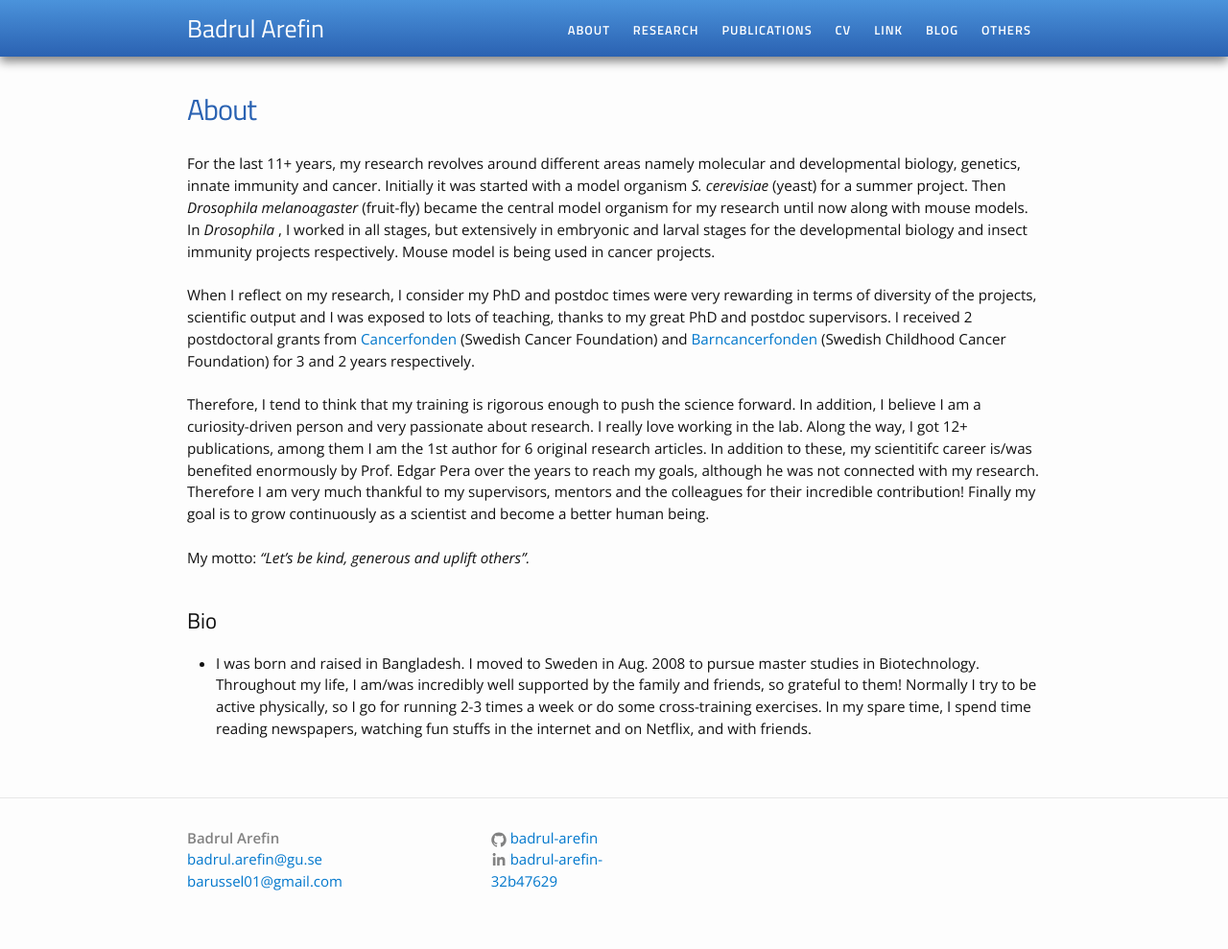
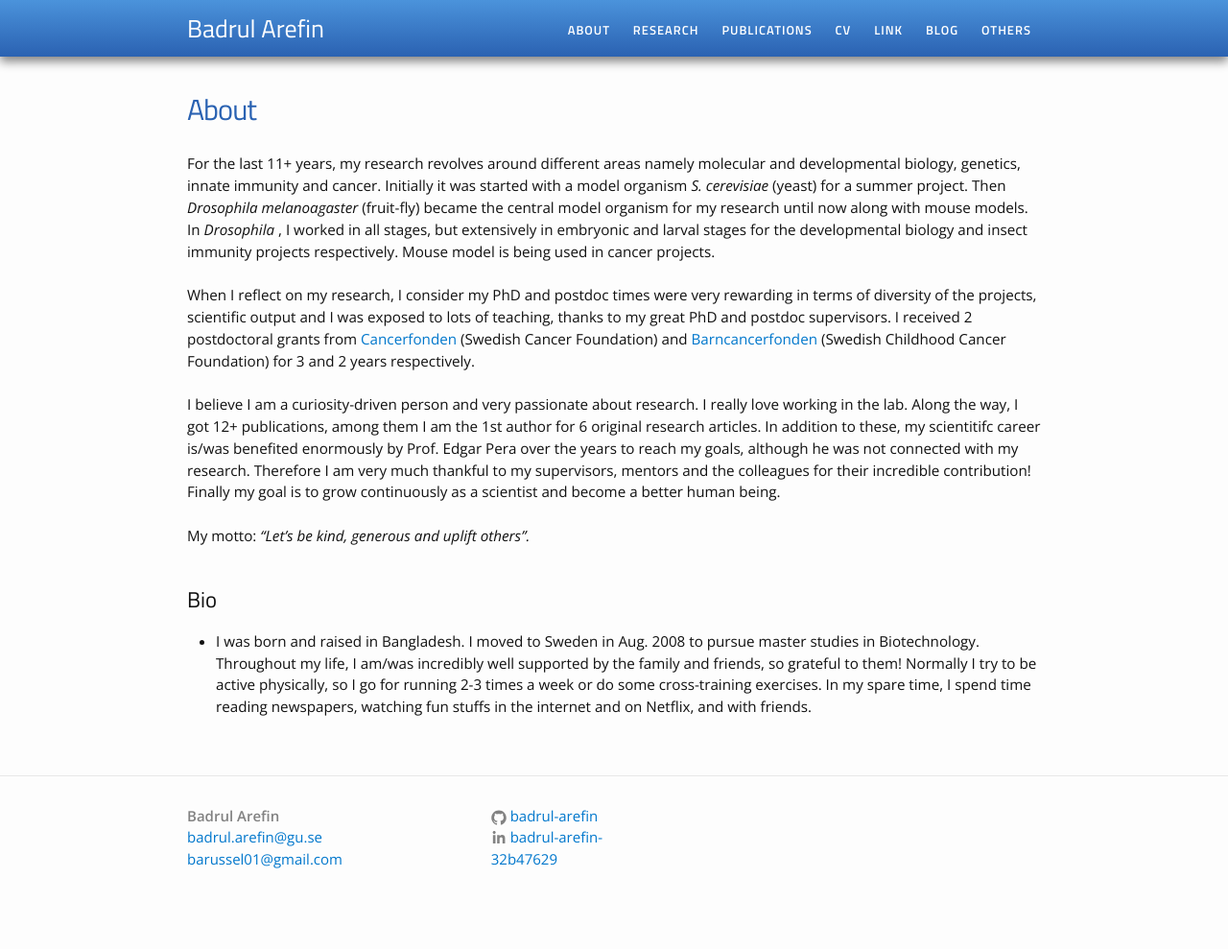
Before and after one commit to Badrul-Arefin/badrul-arefin.github.io, a Jekyll site: the page built from about.md, in a window 1280 px wide. Shown: the whole page at 96% size. Built offline with Jekyll 4.4.1, drawn with Linux system fonts in a browser that asks for light colours; after the commit the page ends 966 px from its top, so only the background shows below that.

Commit message:
Update about.md

```diff
--- a/about.md
+++ b/about.md
@@ -8,7 +8,7 @@ For the last 11+ years, my research revolves around different areas namely molec
 <br><br>
 When I reflect on my research, I consider my PhD and postdoc times were very rewarding in terms of diversity of the projects, scientific output and I was exposed to lots of teaching, thanks to my great PhD and postdoc supervisors. I received 2 postdoctoral grants from <a href="https://www.cancerfonden.se/forskning/for-forskare/samtliga-anslagsbeslut"> Cancerfonden </a> (Swedish Cancer Foundation) and <a href="https://www.barncancerfonden.se/for-forskare/forskningsanslag/beviljade-forskningsanslag-och-tjanster/"> Barncancerfonden </a> (Swedish Childhood Cancer Foundation) for 3 and 2 years respectively.
 <br><br>
-Therefore, I tend to think that my training is rigorous enough to push the science forward. In addition, I believe I am a curiosity-driven person and very passionate about research. I really love working in the lab. Along the way, I got 12+ publications, among them I am the 1st author for 6 original research articles. In addition to these, my scientitifc career is/was benefited enormously by Prof. Edgar Pera over the years to reach my goals, although he was not connected with my research. Therefore I am very much thankful to my supervisors, mentors and the colleagues for their incredible contribution! Finally my goal is to grow continuously as a scientist and become a better human being. <br><br>
+I believe I am a curiosity-driven person and very passionate about research. I really love working in the lab. Along the way, I got 12+ publications, among them I am the 1st author for 6 original research articles. In addition to these, my scientitifc career is/was benefited enormously by Prof. Edgar Pera over the years to reach my goals, although he was not connected with my research. Therefore I am very much thankful to my supervisors, mentors and the colleagues for their incredible contribution! Finally my goal is to grow continuously as a scientist and become a better human being. <br><br>
 My motto: <i>"Let's be kind, generous and uplift others".</i><br><br>
 
 <h2>Bio</h2>
```
